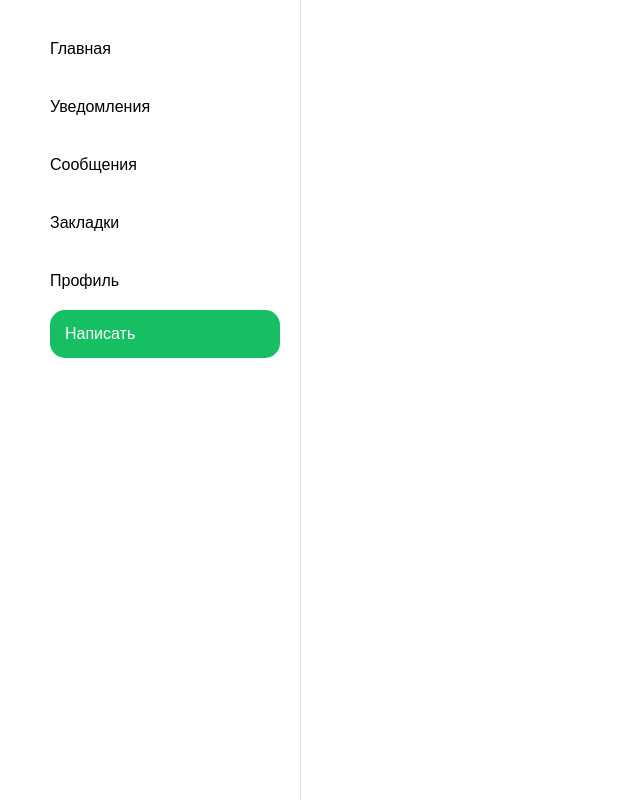
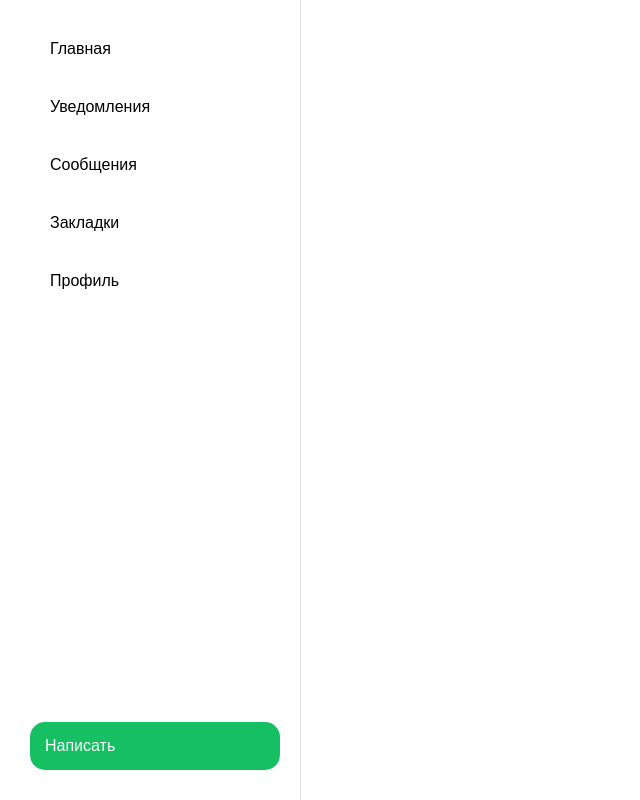
Before and after one commit to oksanaBir/social-net, a React app: page / in a window 1280 px wide. Shown: the whole page, without its empty margins (0-640 px from the left). Built offline with nearby package versions, Linux system fonts and the light colour scheme.

Commit message:
styles for Menu changed

```diff
--- a/src/styles/menu.css
+++ b/src/styles/menu.css
@@ -6,14 +6,25 @@
 }
 .menu {
     display: flex;
+    height: 100%;
     flex-direction: column;
     list-style-type: none;
     margin: 0px;
-    padding: 20px 20px 0 50px;
+    padding: 20px 20px 0 30px;
     font-family: 'Arial';
 }
 
 .menuItem {
-    padding: 20px 0 20px 0;
-    width: 50px;
+    padding: 20px;
+    cursor: pointer;
 }
+
+.menuItem:hover {
+    color: #4090D6;
+}
+
+.mainMenuItem {
+    justify-self: flex-end;
+    margin-top: auto;
+    margin-bottom: 50px;
+}
--- a/src/ui/Menu.js
+++ b/src/ui/Menu.js
@@ -14,7 +14,7 @@ export default function Menu() {
                 <li className={styles.menuItem}>Сообщения</li>
                 <li className={styles.menuItem}>Закладки</li>
                 <li className={styles.menuItem}>Профиль</li>
-                <li><Button>Написать</Button></li>
+                <li className={styles.mainMenuItem}><Button>Написать</Button></li>
             </ul>
         </div>
     )
```
